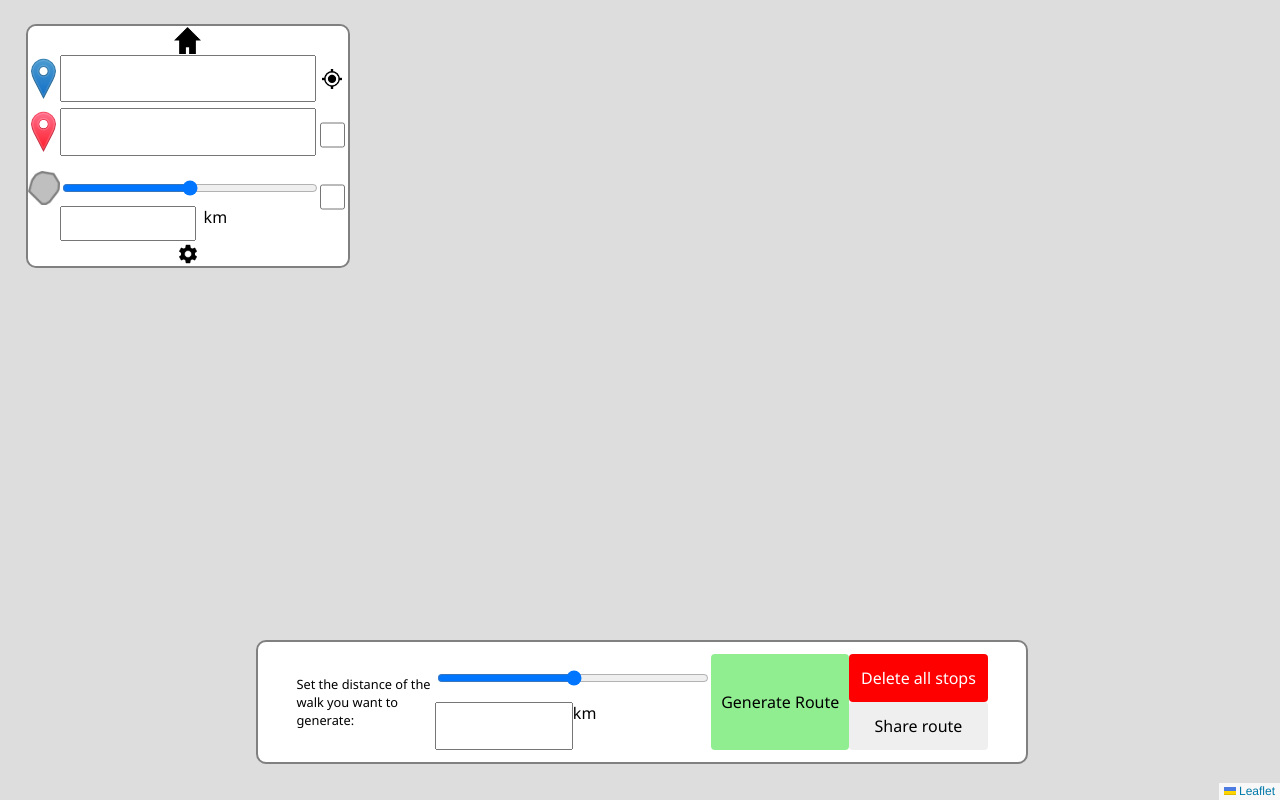
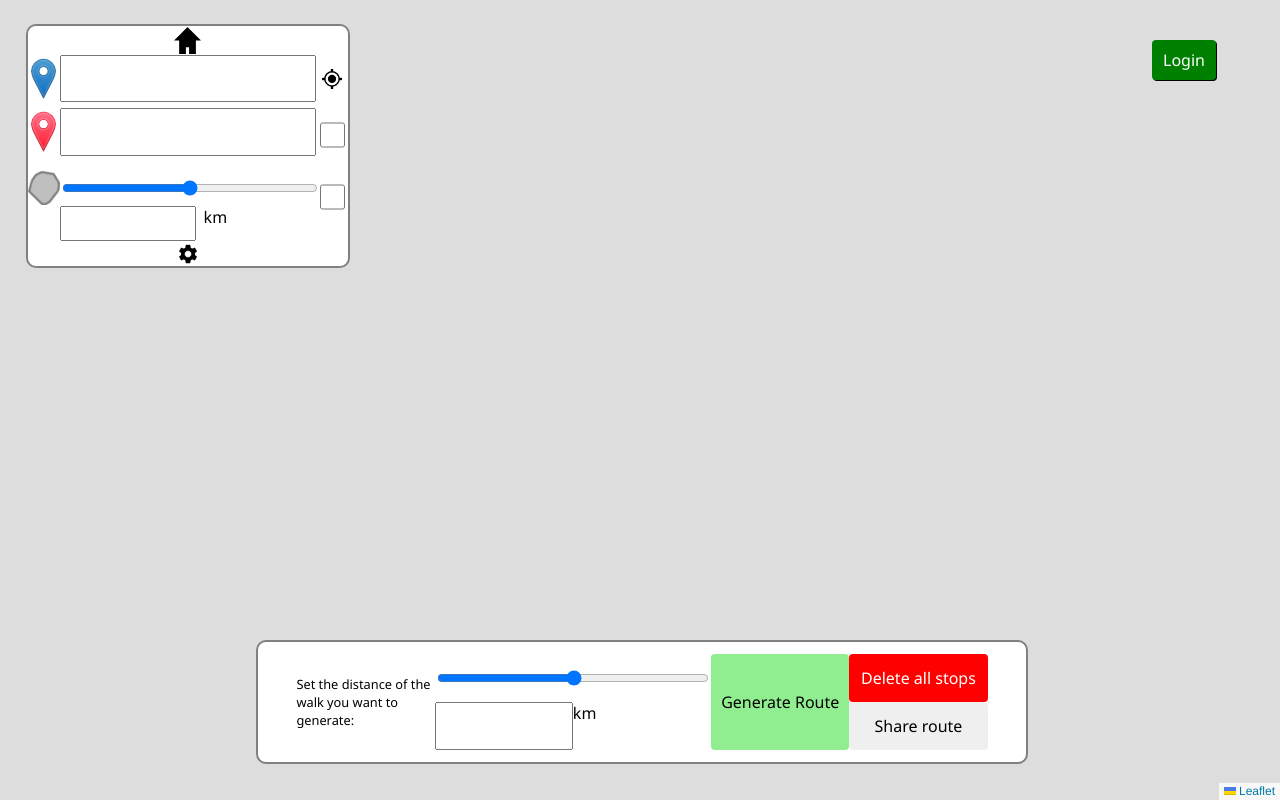
Before and after one commit to garamlee500/RoutePlanner, a Flask app: page / in a window 1280 px wide. Run offline with Flask 3, Linux system fonts and the light colour scheme; data that the repository does not hold is empty; some libraries are stand-ins or nearby versions.

Commit message:
Started adding login system

```diff
--- /dev/null
+++ b/src/authentication.py
@@ -0,0 +1,30 @@
+import sqlite3
+from werkzeug.security import generate_password_hash, check_password_hash
+
+# Flask requests are dealt sequentially so no danger here
+con = sqlite3.connect("server/data.db", check_same_thread=False)
+cur = con.cursor()
+
+cur.execute("CREATE TABLE IF NOT EXISTS accounts(username TEXT PRIMARY KEY, password_hash TEXT)")
+
+
+def user_exists(username):
+    # Prevents unwanted sql injection vulnerabilities
+    res = cur.execute("SELECT username FROM accounts WHERE username=?", (username,))
+    return res.fetchone() is not None
+
+
+def create_user(username, raw_password):
+    if user_exists(username):
+        return False
+    cur.execute("INSERT INTO accounts VALUES (?, ?)", (username, generate_password_hash(raw_password)))
+    con.commit()
+    return True
+
+
+def check_password(username, raw_password):
+    res = cur.execute("SELECT password_hash FROM accounts WHERE username=?", (username,))
+    first_row = res.fetchone()
+    if first_row is None:
+        return False
+    return check_password_hash(first_row[0], raw_password)
--- a/src/server.py
+++ b/src/server.py
@@ -1,16 +1,91 @@
 import flask
+import flask_login
 from graph_algorithms import MapGraphInstance
+import authentication
 
 app = flask.Flask(__name__,
-                  static_folder='server/static')
+                  static_folder='server/static',
+                  template_folder='server/templates')
 
-# This way of setting up c++ extension allows for proper server reloading!
+app.secret_key = "TEST-SECRET-KEY-CHANGE-FOR-ACTUAL-SERVER-USAGE"
 serverMapGraphInstance = None
+login_manager = flask_login.LoginManager()
+login_manager.init_app(app)
+
+
+class User(flask_login.UserMixin):
+    pass
+
+# https://github.com/maxcountryman/flask-login
+@login_manager.user_loader
+def user_loader(username):
+    if not authentication.user_exists(username):
+        return
+
+    user = User()
+    user.id = username
+    return user
+
+# https://github.com/maxcountryman/flask-login
+@login_manager.request_loader
+def request_loader(request):
+    username = request.form.get('username')
+    if not authentication.user_exists(username):
+        return
+
+    user = User()
+    user.id = username
+    return user
+
+
+@app.route('/account')
+def account():
+    if flask_login.current_user.is_authenticated:
+        return flask.render_template('account.html')
+
+    return flask.redirect('/login')
+
+
+# https://github.com/maxcountryman/flask-login
+@app.route('/login', methods=['GET', 'POST'])
+def login():
+    if flask.request.method == 'GET':
+        if flask_login.current_user.is_authenticated:
+            return flask.redirect('/')
+
+        return '''
+               <form action='login' method='POST'>
+                <input type='text' name='username' id='username' placeholder='username'/>
+                <input type='password' name='password' id='password' placeholder='password'/>
+                <input type='submit' name='submit'></input>
+               </form>
+               '''
+
+    username = flask.request.form['username']
+    if authentication.check_password(username, flask.request.form["password"]):
+        user = User()
+        user.id = username
+        flask_login.login_user(user)
+        return flask.redirect('/')
+
+    return 'Bad login'
+
+# https://github.com/maxcountryman/flask-login
+@login_manager.unauthorized_handler
+def unauthorized_handler():
+    return 'Unauthorized', 401
+
+
+@app.route("/logout")
+def logout():
+    flask_login.logout_user()
+    return flask.redirect('/')
 
 
 @app.get('/')
 def get_main_page():
-    return flask.send_file('server/static/index.html')
+    return flask.render_template('index.html',
+                                 authenticated_user=flask_login.current_user.is_authenticated)
 
 
 @app.get('/api/get/dijkstra/<node_index>')
--- a/src/server/static/styles.css
+++ b/src/server/static/styles.css
@@ -1,3 +1,30 @@
+#account_button{
+    background-color: blue;
+    color: white;
+}
+#account_button:hover{
+    background-color: lightblue;
+}
+
+#login_button{
+    background-color: green;
+    color: white;
+}
+#login_button:hover{
+    background-color: lightgreen;
+}
+
+.account_management_button{
+    position: absolute;
+    left: 90%;
+    top: 5%;
+    width: 5%;
+    height: 5%;
+    font-size: 1vw;
+    box-shadow: black 1px 1px 0 0;
+    z-index: 1001;
+}
+
 #main_controls{
   position: absolute;
   top: 3%;
--- a/src/server/static/index.html
+++ b/src/server/templates/index.html
@@ -99,6 +99,14 @@
                <img class="imageIcon" src="static/settings.png">
            </button>
        </div>
+
+       {% if authenticated_user %}
+            <form action="/account"><input class="textButton account_management_button" id="account_button" type="submit" value="Account"/></form>
+       {% else %}
+            <form action="/login"><input class="textButton account_management_button" id="login_button" type="submit" value="Login"/></form>
+       {% endif %}
+
+
 <!--       Note in production environment would probably be all compiled into one minified .js file-->
        <script src="/static/functions.js"></script>
        <script src="/static/convex_hull.js"></script>
```
Also changed, not shown: src/server/templates/account.html (added, +12 -0 lines), 1 other file.
